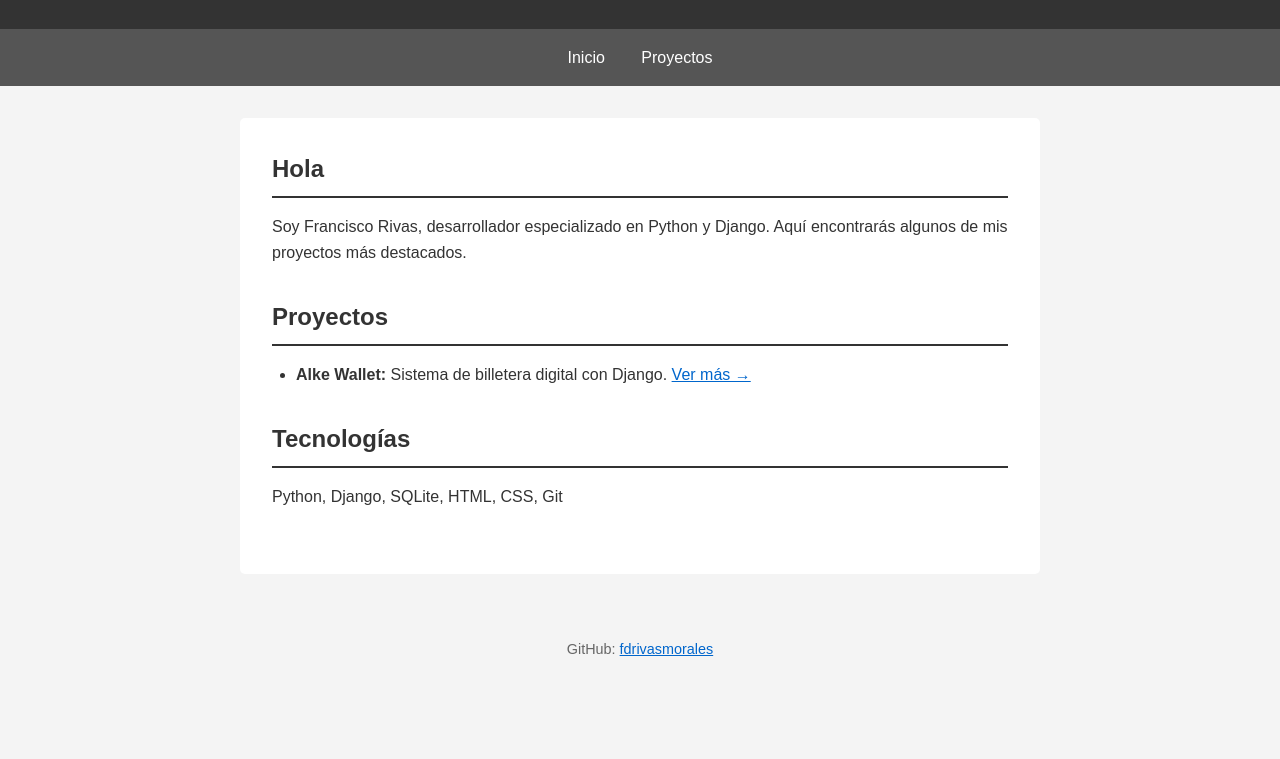
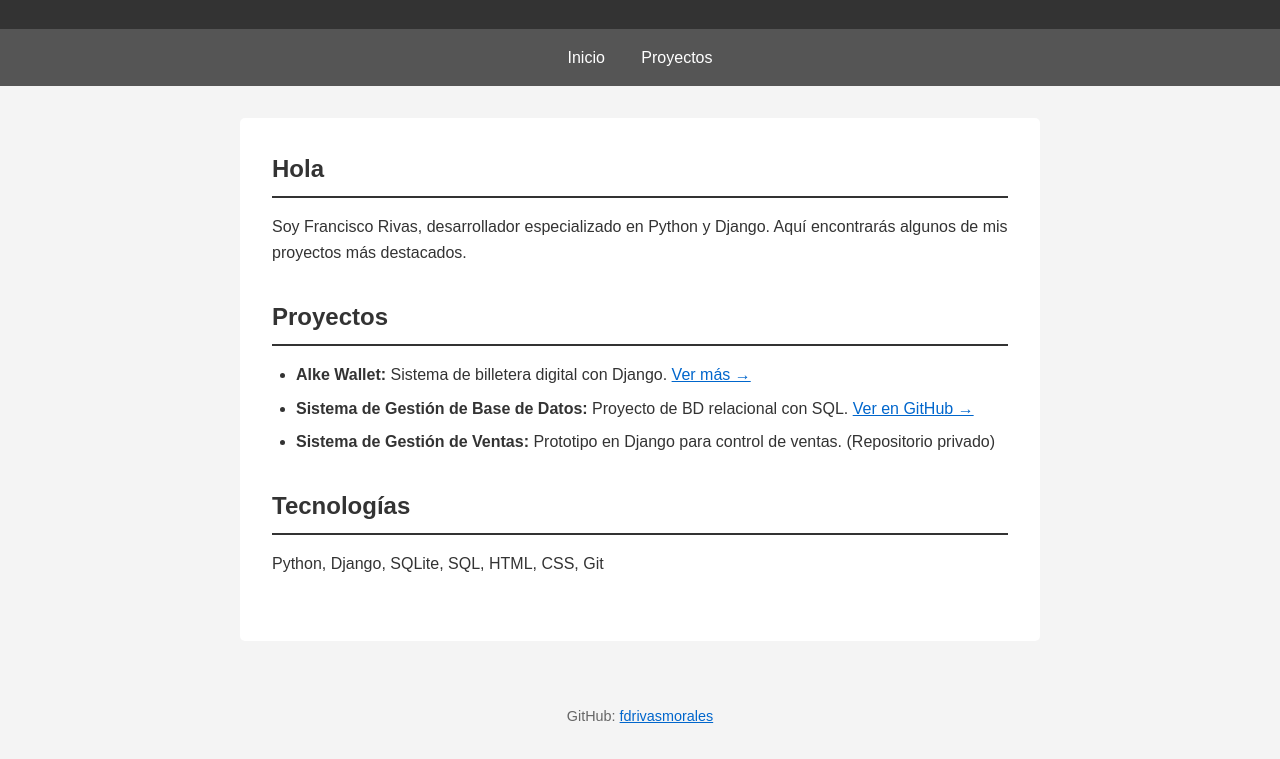
Before and after one commit to fdrivasmorales/portafolio, a plain HTML site: page index.html in a window 1280 px wide. Shown: the part 119-878 px from the top of the page. Before the commit the page ends 812 px from the top, so only its background shows below. Drawn offline with Linux system fonts and the light colour scheme.

Commit message:
feat: Agregar proyecto de Base de Datos al portafolio

```diff
--- a/index.html
+++ b/index.html
@@ -29,17 +29,20 @@
             <ul>
                 <li><strong>Alke Wallet:</strong> Sistema de billetera digital con Django.
                 <a href="caso-estudio.html">Ver más →</a></li>
+
+                <li><strong>Sistema de Gestión de Base de Datos:</strong> Proyecto de BD relacional con SQL.
+                <a href="https://github.com/fdrivasmorales/ProyectoM5_FranciscoRivasMorales">Ver en GitHub →</a></li>
+
+                <li><strong>Sistema de Gestión de Ventas:</strong> Prototipo en Django para control de ventas.
+                (Repositorio privado)</li>
             </ul>
         </section>
 
         <section>
             <h2>Tecnologías</h2>
-            <p>Python, Django, SQLite, HTML, CSS, Git</p>
+            <p>Python, Django, SQLite, SQL, HTML, CSS, Git</p>
         </section>
     </main>
 
     <footer>
         <p>GitHub: <a href="https://github.com/fdrivasmorales">fdrivasmorales</a></p>
-    </footer>
-</body>
-</html>
```
